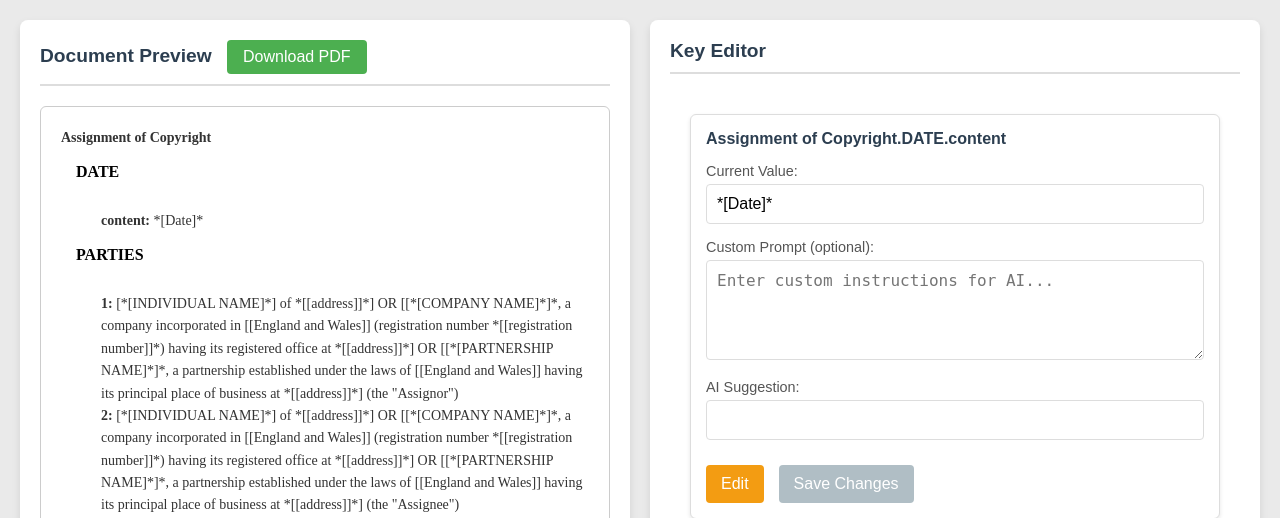
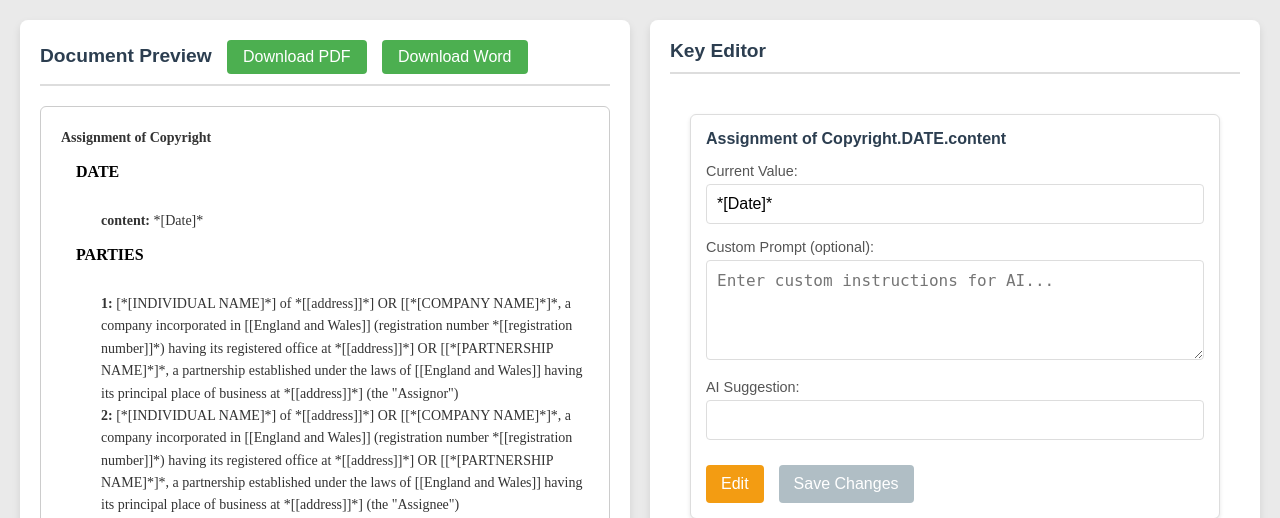
Before and after one commit to PIYuusHYADAV/Zanger, a FastAPI app: page / in a window 1280 px wide. Shown: the top 518 px of the page. Run offline with FastAPI, Linux system fonts and the light colour scheme.

Commit message:
Update index.html

```diff
--- a/templates/index.html
+++ b/templates/index.html
@@ -103,6 +103,10 @@
           <button id="downloadButton" onclick="downloadPdf()">
             Download PDF
           </button>
+          <!-- Download button at top left -->
+          <button id="downloadButton" onclick="downloadWord()">
+            Download Word
+          </button>
         </h2>
         <div id="documentPreview" class="document-preview"></div>
       </div>
```
